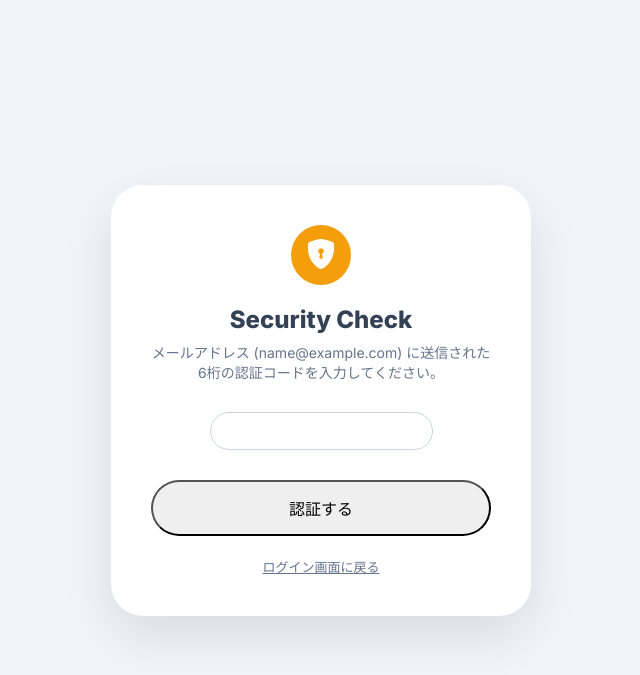
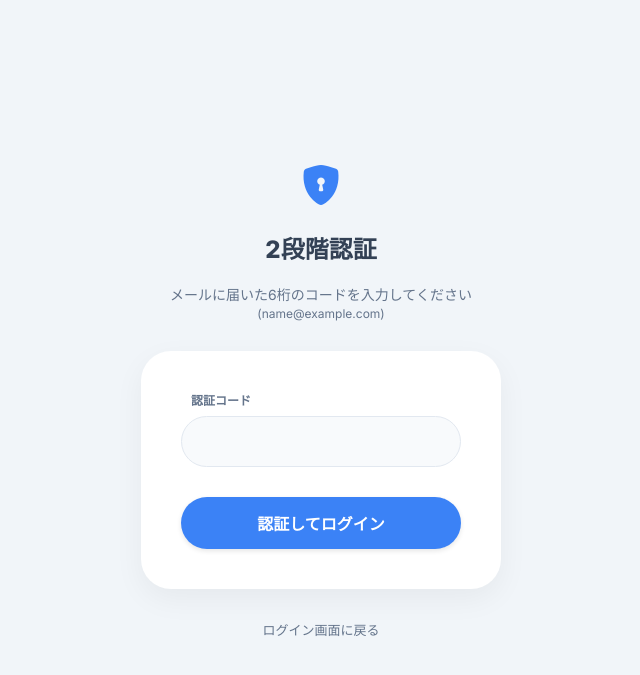
Before and after one commit to HJ-jyo/practice-webapp, a Django app: template tasks/templates/registration/verify_code.html in a window 1280 px wide. Shown: the top 675 px of the page, without its empty margins (319-959 px from the left). Run offline with Django 3.2, Linux system fonts and the light colour scheme; the template is opened without the code that fills it: most values are stand-ins (such as "Sample title", 1, 10 or a date in 2020); form fields are guessed from the names that the template uses.

Commit message:
修正: 2段階認証フォーム復活、リンクコピーボタンのデザイン改善

```diff
--- a/tasks/templates/registration/verify_code.html
+++ b/tasks/templates/registration/verify_code.html
@@ -1,51 +1,70 @@
 {% extends 'base.html' %}
-{% load static %}
 
 {% block content %}
 <div style="height: 100%; display: flex; align-items: center; justify-content: center;">
+    <div style="width: 100%; max-width: 400px; padding: 20px;">
 
-    <div style="width: 100%; max-width: 420px; background: white; padding: 40px; border-radius: 32px; box-shadow: 0 20px 50px rgba(0,0,0,0.1); text-align: center;">
-
-        <div style="width: 60px; height: 60px; background: #f59e0b; border-radius: 50%; display: inline-flex; align-items: center; justify-content: center; margin-bottom: 20px; color: white; font-size: 30px;">
-            <i class="bi bi-shield-lock-fill"></i>
+        <div style="text-align: center; margin-bottom: 30px;">
+            <div style="font-size: 40px; color: var(--accent-color); margin-bottom: 10px;">
+                <i class="bi bi-shield-lock-fill"></i>
+            </div>
+            <h2 style="font-size: 24px; font-weight: 800;">2段階認証</h2>
+            <p style="color: var(--text-sub); font-size: 14px;">
+                メールに届いた6桁のコードを入力してください
+                <br>
+                <span style="font-size:12px;">({{ email }})</span>
+            </p>
         </div>
 
-        <h2 style="font-weight: 800; color: var(--text-main); margin: 0;">Security Check</h2>
-        <p style="color: var(--text-sub); font-size: 14px; margin-top: 8px;">
-            メールアドレス ({{ email }}) に送信された<br>6桁の認証コードを入力してください。
-        </p>
+        <div style="background: white; padding: 40px; border-radius: 30px; box-shadow: 0 10px 30px rgba(0,0,0,0.05);">
+            <form method="post">
+                {% csrf_token %}
 
-        <form method="post" style="margin-top: 30px;">
-            {% csrf_token %}
+                <div style="margin-bottom: 30px;">
+                    <label style="display:block; font-size:12px; font-weight:700; color:var(--text-sub); margin-bottom:8px; margin-left:10px;">認証コード</label>
 
-            {% if form.errors %}
-            <div style="background: #fee2e2; color: #ef4444; padding: 10px; border-radius: 12px; font-size: 13px; margin-bottom: 20px;">
-                コードが正しくありません
-            </div>
-            {% endif %}
+                    {{ form.code }}
 
-            <div style="margin-bottom: 30px;">
-                {{ form.code }}
-                <style>
-                    #id_code {
-                        text-align: center;
-                        font-size: 24px;
-                        letter-spacing: 5px;
-                        font-weight: 800;
-                        padding: 15px;
-                    }
-                </style>
-            </div>
+                    {% if form.code.errors %}
+                        <div style="color: var(--danger); font-size: 12px; margin-top: 5px; margin-left: 10px;">
+                            {{ form.code.errors.0 }}
+                        </div>
+                    {% endif %}
+                </div>
 
-            <button type="submit" class="c-btn-primary" style="width: 100%; padding: 14px; font-size: 16px; border-radius: 50px;">
-                認証する
-            </button>
-        </form>
+                <button type="submit" class="btn btn-primary" style="width: 100%; padding: 14px; font-size: 16px;">
+                    認証してログイン
+                </button>
+            </form>
+        </div>
 
-        <div style="margin-top: 20px;">
-            <a href="{% url 'login' %}" style="font-size: 13px; color: var(--text-sub);">ログイン画面に戻る</a>
+        <div style="text-align: center; margin-top: 30px;">
+            <a href="{% url 'login' %}" style="color: var(--text-sub); text-decoration: none; font-size: 13px;">
+                ログイン画面に戻る
+            </a>
         </div>
 
     </div>
 </div>
+
+<style>
+    /* 入力欄のデザイン（他と統一） */
+    input[type="text"] {
+        width: 100%;
+        padding: 14px 24px;
+        border-radius: 50px;
+        border: 1px solid #e2e8f0;
+        background: #f8fafc;
+        font-size: 18px; /* 数字を見やすく少し大きく */
+        letter-spacing: 2px; /* 文字間隔を広げてコードらしく */
+        text-align: center;
+        outline: none;
+        transition: 0.2s;
+    }
+    input[type="text"]:focus {
+        border-color: var(--accent-color);
+        background: white;
+        box-shadow: 0 0 0 4px rgba(59, 130, 246, 0.1);
+    }
+</style>
 {% endblock %}
```
Also changed, not shown: tasks/templates/tasks/task_form.html (+4 -3 lines).
